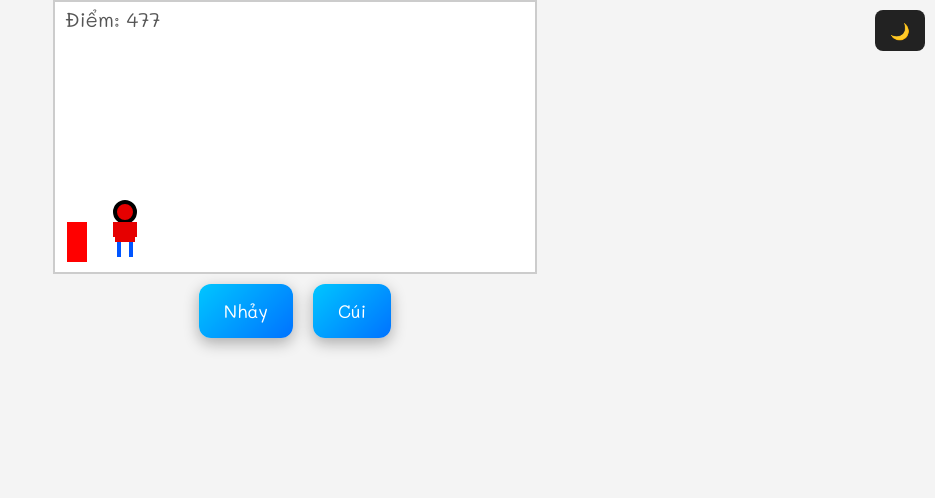
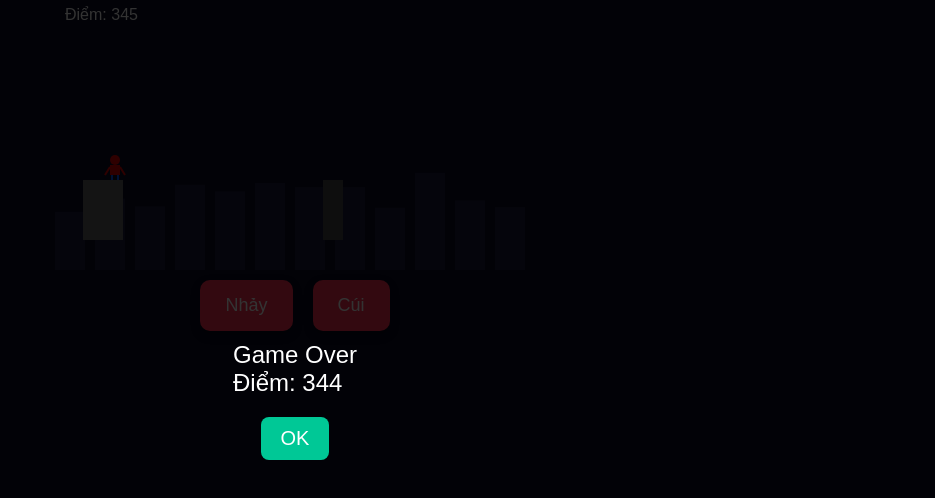
Before and after one commit to puios/spiderman-dumamay, a plain HTML site: page index.html in a window 1280 px wide. Both pictures are taken after a click on the button "Nhảy". Shown: the whole page, without its empty margins (345-1280 px from the left). Drawn offline with Linux system fonts and the light colour scheme.

Commit message:
index.html

```diff
--- a/index.html
+++ b/index.html
@@ -3,89 +3,80 @@
 <head>
   <meta charset="UTF-8">
   <meta name="viewport" content="width=device-width, initial-scale=1.0">
-  <title>Spider-Man Offline</title>
-  <link href="https://fonts.googleapis.com/css2?family=Mali&display=swap" rel="stylesheet">
+  <title>Spider Jump City</title>
   <style>
     * {
       margin: 0;
       padding: 0;
-      font-family: 'Mali', sans-serif;
       box-sizing: border-box;
+      font-family: sans-serif;
     }
 
     body {
-      background-color: #f4f4f4;
+      background: #0a0a23;
       overflow: hidden;
-      transition: background 0.3s, color 0.3s;
-    }
-
-    .dark-mode {
-      background-color: #111;
-      color: #eee;
-    }
-
-    #darkToggle {
-      position: fixed;
-      top: 10px;
-      right: 10px;
-      background: #222;
       color: white;
-      border: none;
-      padding: 10px 15px;
-      border-radius: 8px;
-      font-size: 16px;
-      cursor: pointer;
-      z-index: 999;
     }
 
     canvas {
       display: block;
       margin: 0 auto;
-      background: white;
-      border: 2px solid #ccc;
+      background: #0a0a23;
     }
 
     .controls {
       display: flex;
       justify-content: center;
+      margin: 10px 0;
       gap: 20px;
-      margin-top: 10px;
     }
 
     .btn {
       padding: 15px 25px;
       font-size: 18px;
-      background: linear-gradient(135deg, #00c6ff, #0072ff);
+      background: #ff304f;
+      color: white;
       border: none;
-      border-radius: 12px;
-      color: white;
+      border-radius: 10px;
       cursor: pointer;
-      box-shadow: 0 5px 15px rgba(0,0,0,0.3);
-      transition: transform 0.2s;
+      box-shadow: 0 4px 10px rgba(0, 0, 0, 0.3);
     }
 
     .btn:active {
       transform: scale(0.95);
     }
 
-    body.dark-mode canvas {
-      background: #222;
-      border-color: #444;
+    #gameOverScreen {
+      position: fixed;
+      top: 0;
+      left: 0;
+      right: 0;
+      bottom: 0;
+      background: rgba(0, 0, 0, 0.8);
+      color: white;
+      display: flex;
+      flex-direction: column;
+      justify-content: center;
+      align-items: center;
+      font-size: 24px;
+      z-index: 10;
+      display: none;
     }
 
-    body.dark-mode #darkToggle {
-      background: #eee;
-      color: #111;
-    }
-
-    body.dark-mode .btn {
-      background: linear-gradient(135deg, #ff5f6d, #ffc371);
-      color: #111;
+    #gameOverScreen button {
+      margin-top: 20px;
+      font-size: 20px;
+      padding: 10px 20px;
+      background: #00c896;
+      color: white;
+      border: none;
+      border-radius: 8px;
+      cursor: pointer;
     }
   </style>
 </head>
 <body>
-  <button id="darkToggle">🌙</button>
+
   <canvas id="gameCanvas" width="480" height="270"></canvas>
 
   <div class="controls">
@@ -93,132 +84,146 @@
     <button class="btn" onclick="duck()">Cúi</button>
   </div>
 
+  <div id="gameOverScreen">
+    <div id="gameOverText">Game Over<br>Điểm: 0</div>
+    <button onclick="restartGame()">OK</button>
+  </div>
+
   <script>
     const canvas = document.getElementById("gameCanvas");
     const ctx = canvas.getContext("2d");
 
-    let dino = {
-      x: 50,
-      y: 200,
-      width: 40,
-      height: 60,
-      vy: 0,
-      gravity: 0.6,
-      jumping: false,
-      ducking: false,
-    };
+    const buildings = [
+      { width: 20, height: 60, color: "#444" }, // tòa đơn
+      { width: 40, height: 60, color: "#666" }, // tòa đôi
+      { width: 30, height: 50, color: "#888" }  // bệnh viện
+    ];
 
-    let obstacles = [];
-    let frame = 0;
-    let score = 0;
+    let dino, obstacles, frame, score, gameOver, gravity;
+
+    function init() {
+      dino = {
+        x: 50,
+        y: 200,
+        width: 20,
+        height: 30,
+        vy: 0,
+        jumping: false,
+        ducking: false,
+      };
+      obstacles = [];
+      frame = 0;
+      score = 0;
+      gravity = 0.5;
+      gameOver = false;
+      document.getElementById("gameOverScreen").style.display = "none";
+    }
 
     function jump() {
       if (!dino.jumping) {
-        dino.vy = -12;
+        dino.vy = -10;
         dino.jumping = true;
       }
     }
 
     function duck() {
       dino.ducking = true;
-      setTimeout(() => {
-        dino.ducking = false;
-      }, 1000);
+      setTimeout(() => dino.ducking = false, 1000);
     }
 
     function spawnObstacle() {
+      const choice = buildings[Math.floor(Math.random() * buildings.length)];
       obstacles.push({
         x: canvas.width,
-        y: 220,
-        width: 20,
-        height: 40,
-        color: "red"
+        y: 240 - choice.height,
+        width: choice.width,
+        height: choice.height,
+        color: choice.color
       });
+    }
+
+    function drawCityBackground() {
+      ctx.fillStyle = "#0a0a23";
+      ctx.fillRect(0, 0, canvas.width, canvas.height);
+
+      // Tòa nhà nền
+      for (let i = 0; i < canvas.width; i += 40) {
+        let h = 40 + Math.random() * 60;
+        ctx.fillStyle = "#1a1a3c";
+        ctx.fillRect(i, canvas.height - h, 30, h);
+      }
     }
 
     function drawSpiderMan() {
       const centerX = dino.x + dino.width / 2;
       const y = dino.y;
 
-      // Dây nhện
+      // Dây nhện khi nhảy
       if (dino.jumping && dino.vy < 0) {
         ctx.strokeStyle = "#ffffff";
-        ctx.lineWidth = 2;
+        ctx.lineWidth = 1;
         ctx.beginPath();
         ctx.moveTo(centerX, y);
-        ctx.lineTo(centerX, y - 50);
+        ctx.lineTo(centerX, y - 40);
         ctx.stroke();
       }
 
       // Đầu
       ctx.beginPath();
-      ctx.arc(centerX, y + 10, 10, 0, Math.PI * 2);
+      ctx.arc(centerX, y + 5, 5, 0, Math.PI * 2);
       ctx.fillStyle = "#e60000";
       ctx.fill();
-      ctx.strokeStyle = "#000";
-      ctx.stroke();
+
+      // Thân
+      ctx.fillStyle = "#e60000";
+      ctx.fillRect(centerX - 5, y + 10, 10, 10);
 
       // Tay
       ctx.strokeStyle = "#e60000";
-      ctx.lineWidth = 4;
+      ctx.lineWidth = 2;
       ctx.beginPath();
       if (dino.jumping) {
-        ctx.moveTo(centerX - 10, y + 20);
-        ctx.lineTo(centerX - 20, y + 30);
-        ctx.moveTo(centerX + 10, y + 20);
-        ctx.lineTo(centerX + 20, y + 30);
-      } else if (dino.ducking) {
-        ctx.moveTo(centerX - 10, y + 20);
-        ctx.lineTo(centerX - 15, y + 25);
-        ctx.moveTo(centerX + 10, y + 20);
-        ctx.lineTo(centerX + 15, y + 25);
+        ctx.moveTo(centerX - 5, y + 12);
+        ctx.lineTo(centerX - 10, y + 20);
+        ctx.moveTo(centerX + 5, y + 12);
+        ctx.lineTo(centerX + 10, y + 20);
       } else {
-        ctx.moveTo(centerX - 10, y + 20);
-        ctx.lineTo(centerX - 10, y + 35);
-        ctx.moveTo(centerX + 10, y + 20);
-        ctx.lineTo(centerX + 10, y + 35);
+        ctx.moveTo(centerX - 5, y + 12);
+        ctx.lineTo(centerX - 5, y + 22);
+        ctx.moveTo(centerX + 5, y + 12);
+        ctx.lineTo(centerX + 5, y + 22);
       }
       ctx.stroke();
 
-      // Thân
-      ctx.fillStyle = "#e60000";
-      if (dino.ducking) {
-        ctx.save();
-        ctx.translate(centerX, y + 20);
-        ctx.rotate(-0.3);
-        ctx.fillRect(-10, 0, 20, 20);
-        ctx.restore();
-      } else {
-        ctx.fillRect(centerX - 10, y + 20, 20, 20);
-      }
-
       // Chân
       ctx.strokeStyle = "#0055ff";
-      ctx.lineWidth = 4;
       ctx.beginPath();
       if (dino.jumping) {
-        ctx.moveTo(centerX - 6, y + 40);
-        ctx.lineTo(centerX - 6, y + 30);
-        ctx.moveTo(centerX + 6, y + 40);
-        ctx.lineTo(centerX + 6, y + 30);
+        ctx.moveTo(centerX - 3, y + 20);
+        ctx.lineTo(centerX - 3, y + 25);
+        ctx.moveTo(centerX + 3, y + 20);
+        ctx.lineTo(centerX + 3, y + 25);
       } else {
-        ctx.moveTo(centerX - 6, y + 40);
-        ctx.lineTo(centerX - 6, y + 55);
-        ctx.moveTo(centerX + 6, y + 40);
-        ctx.lineTo(centerX + 6, y + 55);
+        ctx.moveTo(centerX - 3, y + 20);
+        ctx.lineTo(centerX - 3, y + 35);
+        ctx.moveTo(centerX + 3, y + 20);
+        ctx.lineTo(centerX + 3, y + 35);
       }
       ctx.stroke();
     }
 
     function update() {
+      if (gameOver) return;
+
       frame++;
-      if (frame % 100 === 0) spawnObstacle();
+      if (frame % 120 === 0) spawnObstacle();
 
       ctx.clearRect(0, 0, canvas.width, canvas.height);
 
-      // Vật lý nhảy
+      drawCityBackground();
+
       dino.y += dino.vy;
-      dino.vy += dino.gravity;
+      dino.vy += gravity;
 
       if (dino.y > 200) {
         dino.y = 200;
@@ -226,58 +231,57 @@
         dino.jumping = false;
       }
 
-      if (dino.ducking) {
-        dino.height = 40;
-      } else {
-        dino.height = 60;
-      }
-
       drawSpiderMan();
 
-      // Chướng ngại vật
       for (let i = 0; i < obstacles.length; i++) {
         let obs = obstacles[i];
-        obs.x -= 6;
+        obs.x -= 2; // chướng ngại vật đi chậm
         ctx.fillStyle = obs.color;
         ctx.fillRect(obs.x, obs.y, obs.width, obs.height);
 
+        // Va chạm
         if (
           dino.x < obs.x + obs.width &&
           dino.x + dino.width > obs.x &&
           dino.y < obs.y + obs.height &&
           dino.y + dino.height > obs.y
         ) {
-          alert("💀 Game Over! Điểm: " + score);
-          location.reload();
+          endGame();
         }
       }
 
-      // Điểm
       score++;
-      ctx.fillStyle = "#555";
-      ctx.font = "20px Mali";
-      ctx.fillText("Điểm: " + score, 10, 25);
+      ctx.fillStyle = "#fff";
+      ctx.font = "16px sans-serif";
+      ctx.fillText("Điểm: " + score, 10, 20);
 
       requestAnimationFrame(update);
     }
 
-    update();
+    function endGame() {
+      gameOver = true;
+      document.getElementById("gameOverText").innerHTML = "Game Over<br>Điểm: " + score;
+      document.getElementById("gameOverScreen").style.display = "flex";
+    }
 
-    document.getElementById("darkToggle").addEventListener("click", () => {
-      document.body.classList.toggle("dark-mode");
-    });
+    function restartGame() {
+      init();
+      update();
+    }
 
     // Mobile swipe
     let startY;
     canvas.addEventListener("touchstart", e => {
       startY = e.touches[0].clientY;
     });
-
     canvas.addEventListener("touchend", e => {
       let endY = e.changedTouches[0].clientY;
-      if (startY - endY > 50) jump();
-      else if (endY - startY > 50) duck();
+      if (startY - endY > 30) jump();
+      else if (endY - startY > 30) duck();
     });
+
+    init();
+    update();
   </script>
 </body>
 </html>
```
